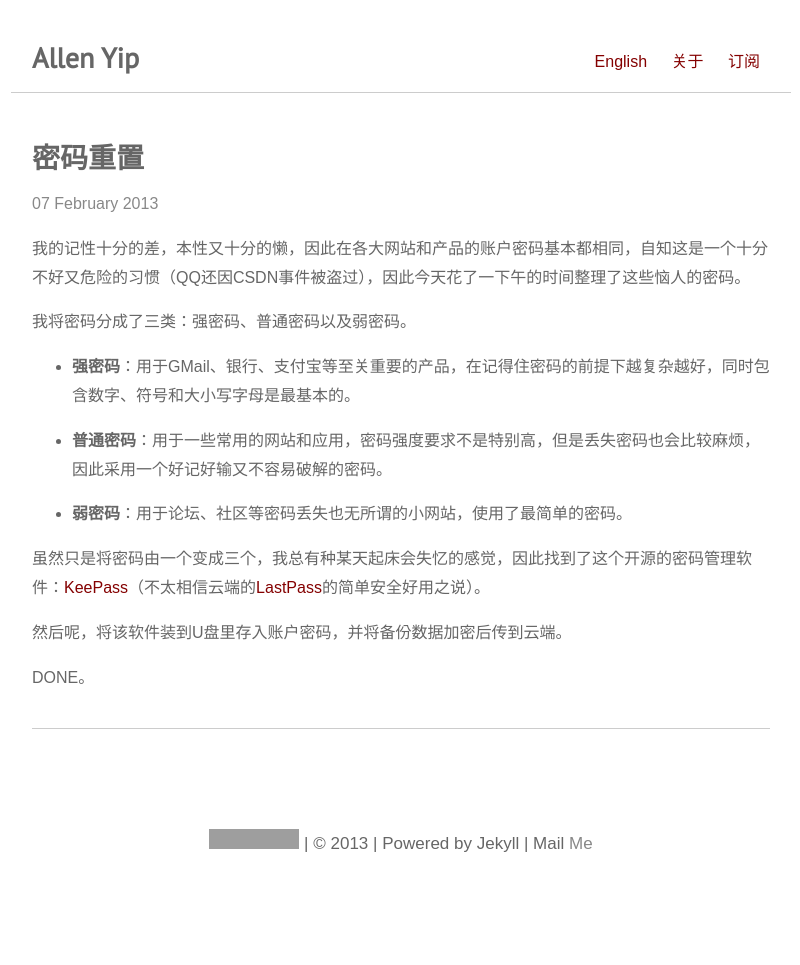
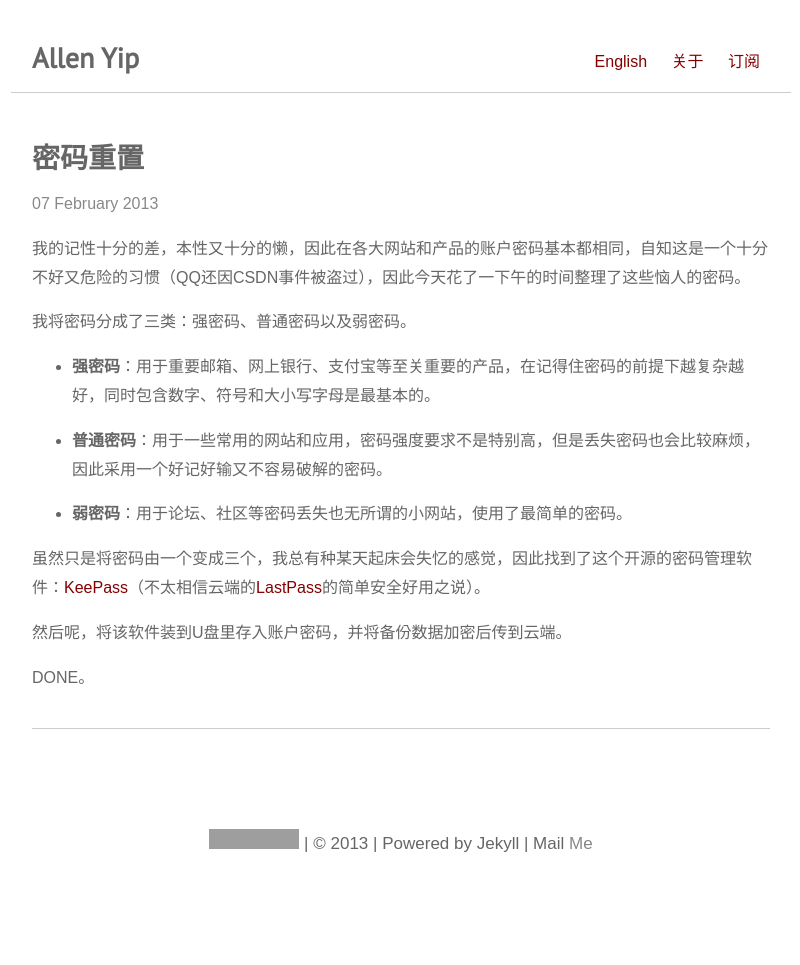
Before and after one commit to allenyip/allenyip.github.com, a Jekyll site: the page built from _posts/2013-02-7-password-management.md, in a window 1280 px wide. Shown: the whole page, without its empty margins (239-1039 px from the left). Built offline with Jekyll 4.4.1, drawn with Linux system fonts in a browser that asks for light colours; some web fonts are replaced; Markdown is read by kramdown in place of the engine named in the settings; grey boxes are pictures that could not be loaded.

Commit message:
modify latest post

```diff
--- a/_posts/2013-02-7-password-management.md
+++ b/_posts/2013-02-7-password-management.md
@@ -9,7 +9,7 @@ layout: post
 
 我将密码分成了三类：强密码、普通密码以及弱密码。
 
-* **强密码**：用于GMail、银行、支付宝等至关重要的产品，在记得住密码的前提下越复杂越好，同时包含数字、符号和大小写字母是最基本的。
+* **强密码**：用于重要邮箱、网上银行、支付宝等至关重要的产品，在记得住密码的前提下越复杂越好，同时包含数字、符号和大小写字母是最基本的。
 
 * **普通密码**：用于一些常用的网站和应用，密码强度要求不是特别高，但是丢失密码也会比较麻烦，因此采用一个好记好输又不容易破解的密码。
 
```
